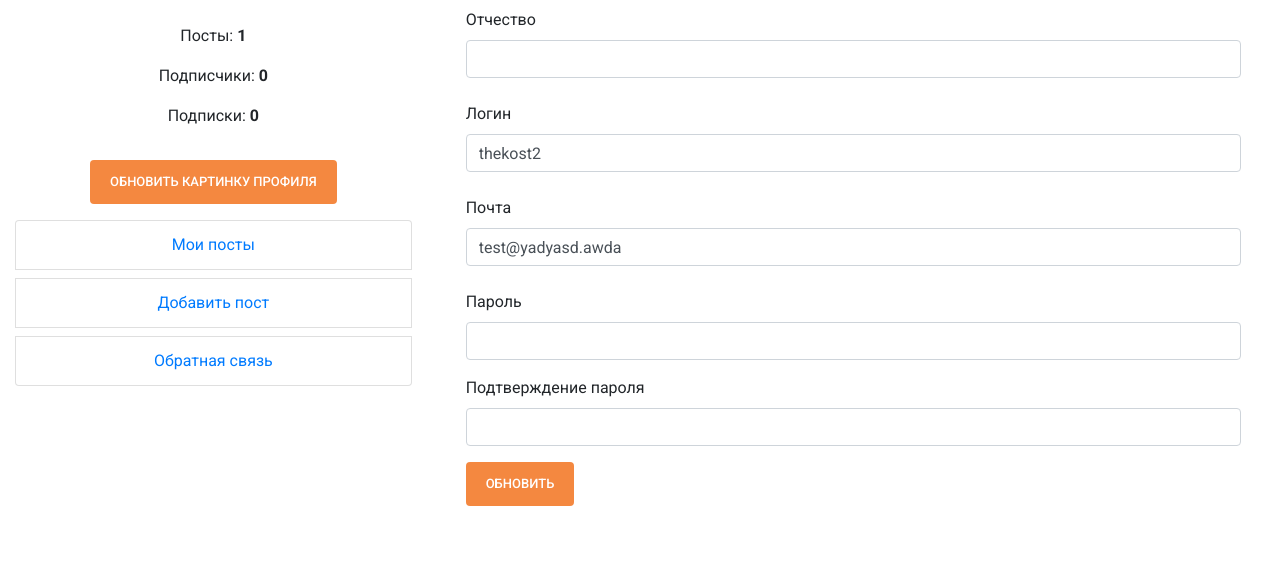
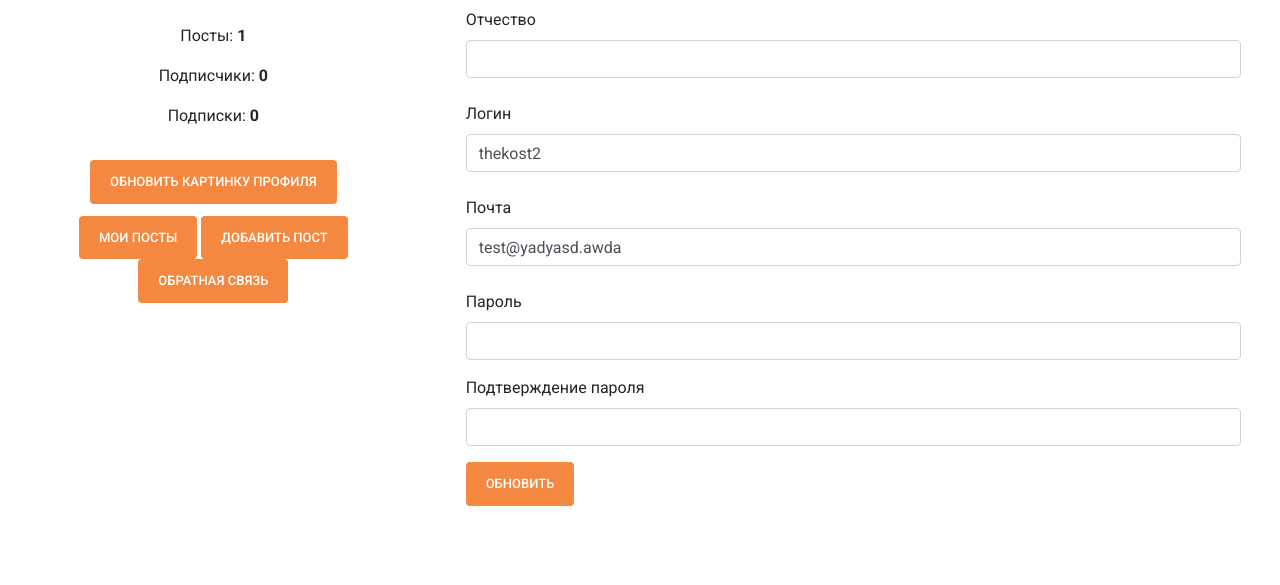
Before and after one commit to TheKostVK/django2023, a Django app: page /profile/ in a window 1280 px wide. Shown: the part 328-913 px from the top of the page. Run offline with Django 3.2, Linux system fonts and the light colour scheme; a user stored in the database is signed in; data comes from the database, SQL or seed files in the repository; both versions use the stored data as it was after the commit; some libraries are stand-ins or nearby versions.

Commit message:
Изменение темы

```diff
--- a/feedback/forms.py
+++ b/feedback/forms.py
@@ -6,7 +6,7 @@ from .models import Feedback
 class FeedbackForm(forms.ModelForm):
     class Meta:
         model = Feedback
-        fields = ['name', 'email', 'theme','message']
+        fields = ['name', 'email', 'theme', 'message']
         labels = {
             'name': 'Имя',
             'email': 'Email',
--- a/feedback/urls.py
+++ b/feedback/urls.py
@@ -5,5 +5,4 @@ from .views import feedback, feedback_thank_you
 urlpatterns = [
     path('', feedback, name='feedback'),
     path('thank_you/', feedback_thank_you, name='feedback_thank_you'),
-
 ]
--- a/templates/header.html
+++ b/templates/header.html
@@ -51,6 +51,9 @@
 {#                                        Уведомления#}
 {#                                    {% endif %}#}
 {#                                </a>#}
+                                <a class="dropdown-item" href="{% url 'add_blog' %}">
+                                    Добавить пост
+                                </a>
                                 <a class="dropdown-item" href="{% url 'logout' %}">Выйти</a>
 
                             </div>
--- a/templates/home.html
+++ b/templates/home.html
@@ -5,10 +5,6 @@
 {% block title %} TheKost {% endblock title %}
 
 {% block content %}
-
-    {% include 'banner.html' %}
-
-
     <section class="blog-posts">
         <div class="container">
             <div class="row">
--- a/templates/profile.html
+++ b/templates/profile.html
@@ -56,23 +56,17 @@
                             </div>
                         </div>
                     </div>
-                    <ul class="list-group text-center mt-2 mb-5">
-                        <li class="list-group-item my-1">
-                            <a class="text-decoration-none" href="{% url 'my_blogs' %}">
-                                Мои посты
-                            </a>
-                        </li>
-                        <li class="list-group-item my-1">
-                            <a class="text-decoration-none" href="{% url 'add_blog' %}">
-                                Добавить пост
-                            </a>
-                        </li>
-                        <li class="list-group-item my-1">
-                            <a class="text-decoration-none" href="{% url 'feedback' %}">
-                                Обратная связь
-                            </a>
-                        </li>
-                    </ul>
+                    <div class="text-center pt-2 pb-1">
+                        <button type="button" class="btn btn-primary" href="{% url 'my_blogs' %}">
+                            Мои посты
+                        </button>
+                        <button type="button" class="btn btn-primary" href="{% url 'add_blog' %}">
+                            Добавить пост
+                        </button>
+                        <button type="button" class="btn btn-primary" href="{% url 'feedback' %}">
+                            Обратная связь
+                        </button>
+                    </div>
                 </div>
                 <div class="col-md-8">
                     <form class="px-4" action="{% url 'profile' %}" method="POST">
```
Also changed, not shown: blog_website/urls.py (line endings or trailing spaces), db.sqlite3, feedback/migrations/0003_alter_feedback_theme.py (added).
